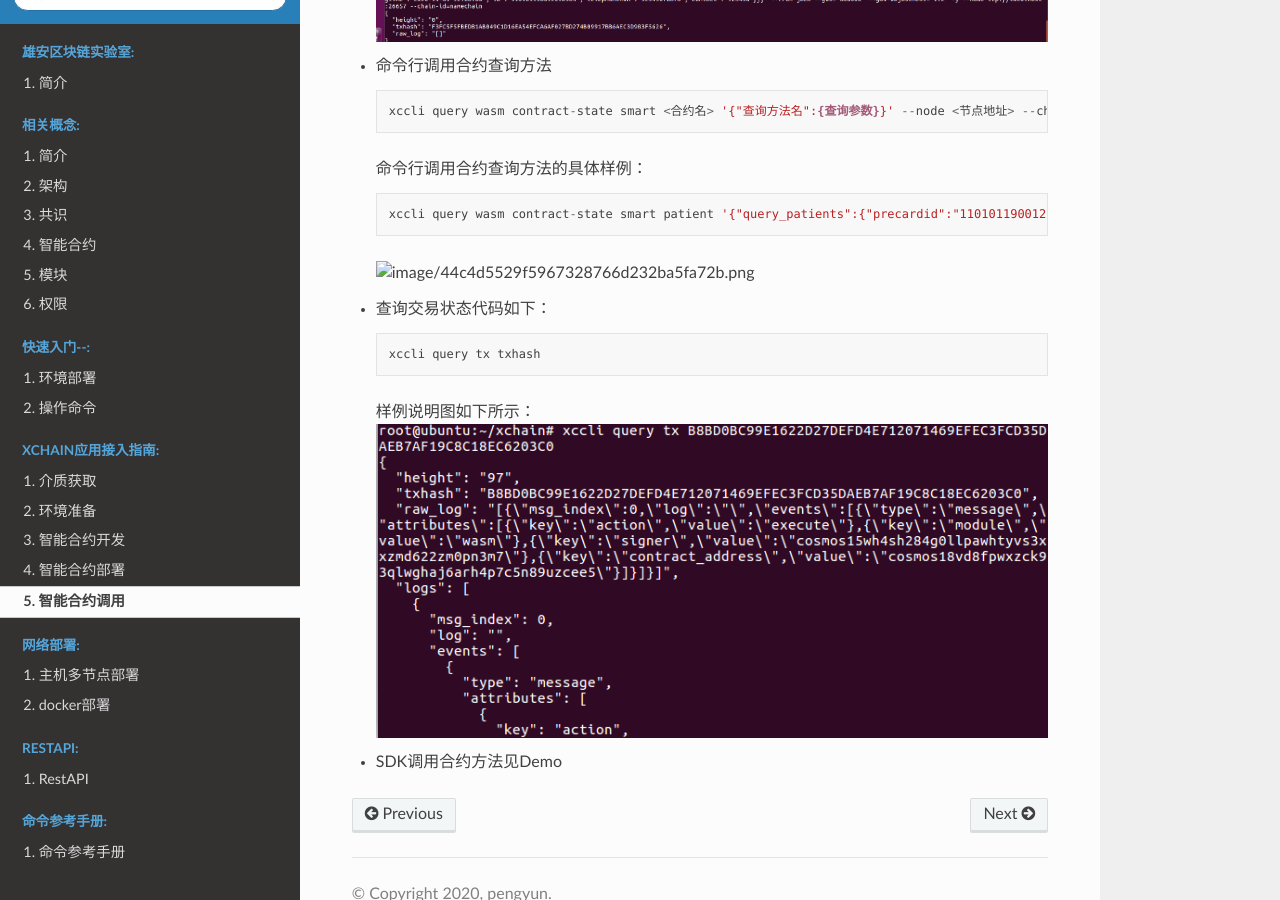
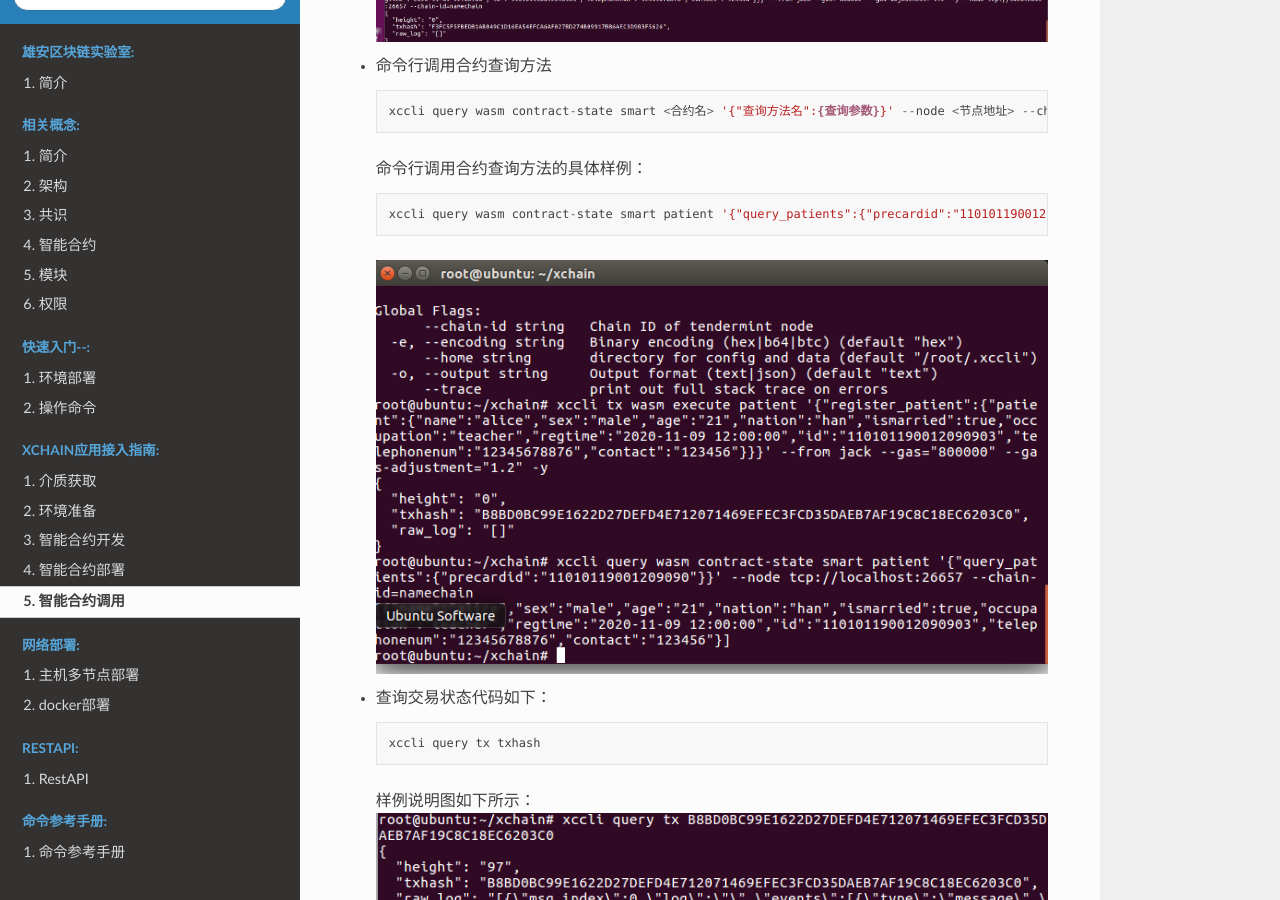
Before and after one commit to XAbaiyangdian/xchaindoc, a Sphinx documentation site: the page built from source/ApplicationAccess/SmartContractCall.md, in a window 1280 px wide and 900 px high, scrolled down 387 px. Built offline with Sphinx 7.4.7 and the Read the Docs theme 2.0.0, drawn with Linux system fonts in a browser that asks for light colours.

Commit message:
Add files via upload

````diff
--- a/source/ApplicationAccess/SmartContractCall.md
+++ b/source/ApplicationAccess/SmartContractCall.md
@@ -22,7 +22,7 @@
     ```
     xccli query wasm contract-state smart patient '{"query_patients":{"precardid":"11010119001209090"}}' --node tcp://localhost:26657 --chain-id=namechain
     ```
-    ![](../image/44c4d5529f5967328766d232ba5fa72b.png)
+    ![](picture/44c4d5529f5967328766d232ba5fa72b.png)
 
 - 查询交易状态代码如下：
 
````
